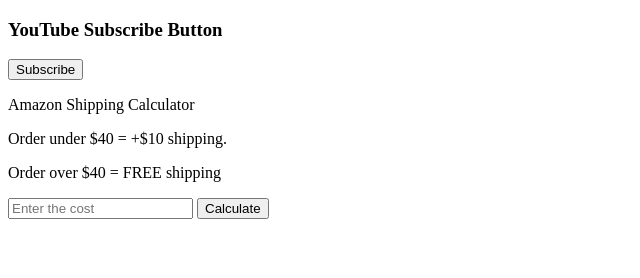
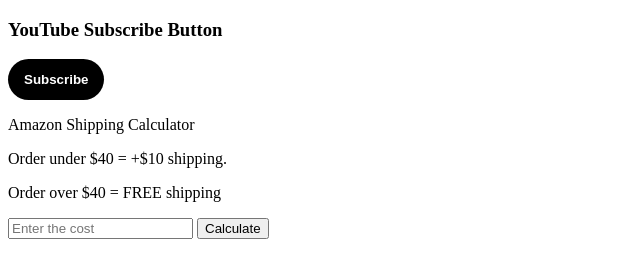
Before and after one commit to ad-monir2001/Javascript-super-simpledev, a plain HTML site: page dom projects/index.html in a window 1280 px wide. Shown: the whole page, without its empty margins (0-640 px from the left). Drawn offline with Linux system fonts and the light colour scheme.

Commit message:
added some css on this dom projects

```diff
--- /dev/null
+++ b/dom projects/index.css
@@ -0,0 +1,8 @@
+#btn-el {
+  color: white;
+  background-color: black;
+  border: none;
+  padding: 0.8rem 1rem;
+  border-radius: 1.5rem;
+  font-weight: bold;
+}
--- a/dom projects/index.html
+++ b/dom projects/index.html
@@ -3,6 +3,7 @@
   <head>
     <meta charset="UTF-8" />
     <meta name="viewport" content="width=device-width, initial-scale=1.0" />
+    <link rel="stylesheet" href="index.css">
     <title>DOM</title>
   </head>
   <body>
```
